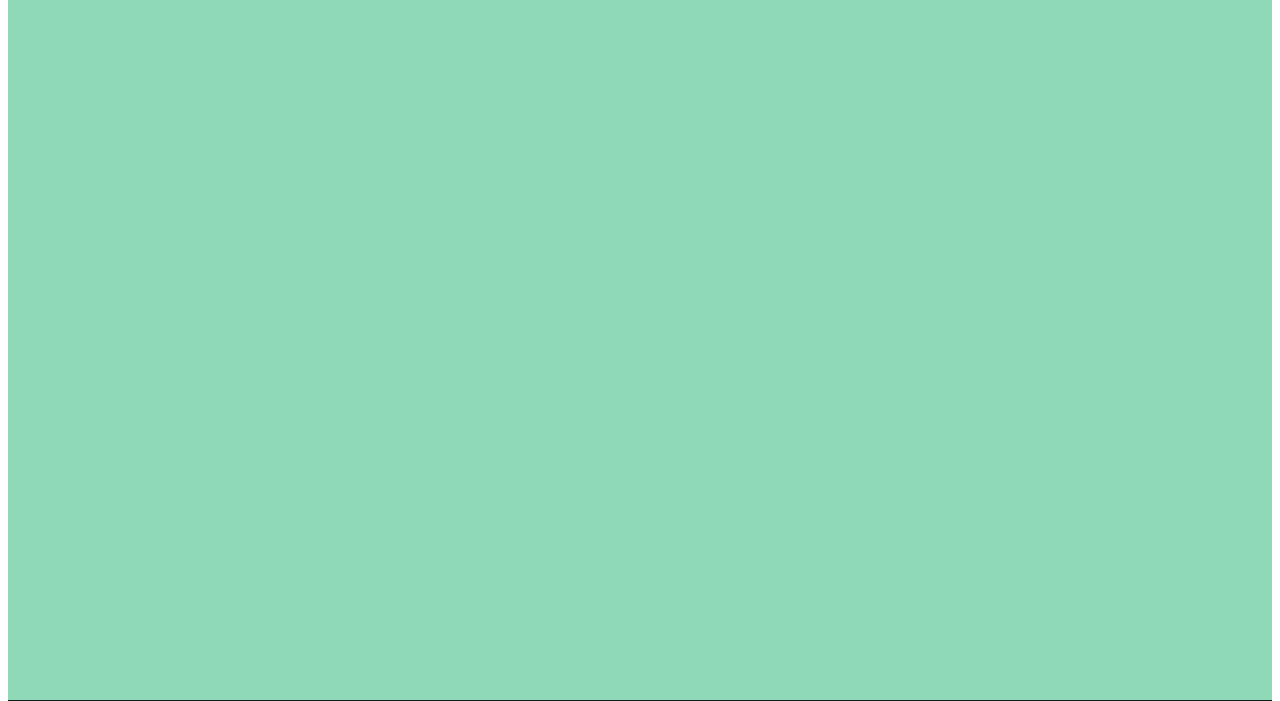
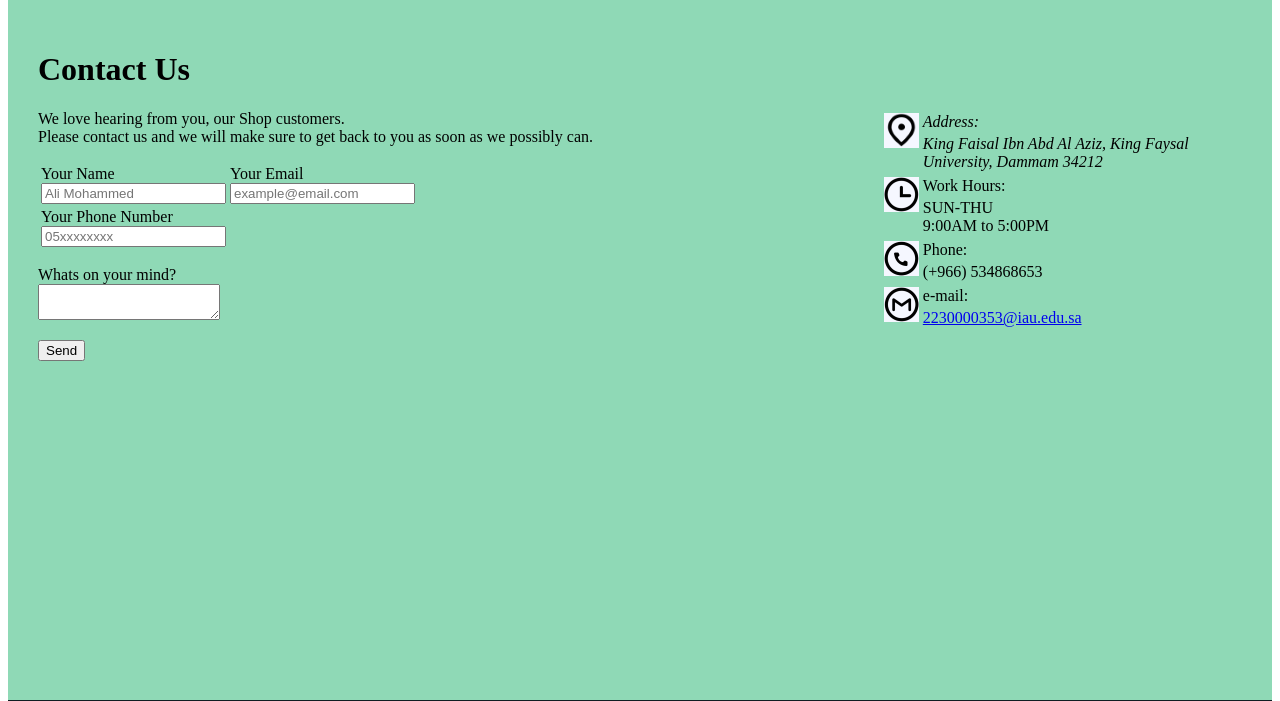
Before and after one commit to MohammadAlsadiq/PC-shopping-website, a PHP site: page /contact.html in a window 1280 px wide. Shown: the part 139-840 px from the top of the page. Run offline with PHP 8.4, Linux system fonts and the light colour scheme.

Commit message:
new contact us page and logos for such

```diff
--- a/PC-shopping-website/milestone2/contact.html
+++ b/PC-shopping-website/milestone2/contact.html
@@ -38,9 +38,109 @@
 
         <div class = "contact_content">
 
+            <h1>Contact Us</h1>
+            <!-- The aside contains our contact details.
+                 Each element is represented as a table.-->
 
+            <aside>
+                <address>
+                <!-- <p>
+                <img style="float: left" src="images/addressLogo.png" height="35" width="35" alt="address logo">
+                Address<br>
+                King Faisal Ibn Abd Al Aziz, King Faysal University, Dammam 34212
+                </p> -->
+                <!-- <ul>
+                    <li style="list-style-image: url(images/addressLogo.png)">
+                        Address<br>
+                        King Faisal Ibn Abd Al Aziz, King Faysal University, Dammam 34212
+                    </li>
+                </ul> -->
+
+                <table>
+                    <tr>
+                        <td style="vertical-align: top;" rowspan="2"><img src="images/addressLogo.png" height="35" width="35" alt="address logo"></td>
+                        <td>Address:</td>
+                    </tr>
+                    <tr>
+                        <td>King Faisal Ibn Abd Al Aziz, King Faysal University, Dammam 34212</td>
+                    </tr>
+                </table>
+                </address>
+
+                <table>
+                    <tr>
+                        <td style="vertical-align: top;" rowspan="2"><img src="images/timeLogo.png" height="35" width="35" alt="address logo"></td>
+                        <td>Work Hours:</td>
+                    </tr>
+                    <tr>
+                        <td>SUN-THU<br>9:00AM to 5:00PM</td>
+                    </tr>
+                </table>
+
+                <table>
+                    <tr>
+                        <td style="vertical-align: top;" rowspan="2"><img src="images/phoneLogo.png" height="35" width="35" alt="address logo"></td>
+                        <td>Phone:</td>
+                    </tr>
+                    <tr>
+                        <td>(+966) 534868653</td>
+                    </tr>
+                </table>
+
+                <table>
+                    <tr>
+                        <td style="vertical-align: top;" rowspan="2"><img src="images/emailLogo.png" height="35" width="35" alt="address logo"></td>
+                        <td>e-mail:</td>
+                    </tr>
+                    <tr>
+                        <td><a href="mailto:2230000353@iau.edu.sa">2230000353@iau.edu.sa</a></td>
+                    </tr>
+                </table>
+            </aside>
+            <p>
+                We love hearing from you, our Shop customers.<br>
+                Please contact us and we will make sure to get back to you as soon as we possibly can.
+            </p>
+
+            <!-- Form elements are positioned using a table -->
+
+            <form action="action.php" method="post">
+                <table>
+                    <tr>
+                        <td>
+                            <label for="name">Your Name</label><br>
+                            <input type="text" name="name" id="name" placeholder="Ali Mohammed"></td>
+                        <td>
+                            <label for="email">Your Email</label><br>
+                            <input type="text" name="email" id="email" placeholder="example@email.com">
+                        </td>
+                    </tr>
+                    <tr>
+                        <td>
+                            <label for="number">Your Phone Number</label><br>
+                            <input type="text" name="phone" id="phone" placeholder="05xxxxxxxx">
+                        </td>
+                    </tr>
+                </table>
+                <p style="margin-bottom: 0px">
+                    <label for="message">Whats on your mind?</label>
+                </p>
+                    <textarea name="message" id="message" placeholder=""></textarea>
+                <p>
+                    <input type="submit" value="Send">
+                </p>
+                <!-- <p>
+                    <label for="name">Your Name</label>
+                    <input type="text" name="name" id="name" placeholder="Ali Mohammed">
+                    <label for="email">Your Email</label>
+                    <input type="text" name="email" id="email" placeholder="example@email.com">
+                </p>
+                <p>
+                    <label for="number">Your Phone Number</label>
+                    <input type="text" name="phone" id="phone" placeholder="05xxxxxxxx">
+                </p> -->
+            </form>
         </div>
-
     </main>
 
 
--- a/PC-shopping-website/milestone2/style.css
+++ b/PC-shopping-website/milestone2/style.css
@@ -299,9 +299,17 @@ hr{
 
 /* =========== FehaFikra =========== */
 
-/* =========== FreePalastine =========== */
+/* =========== Abdulmohsin =========== */
+/* =========== Contact_Us Page =========== */
+.contact_content aside {
+    float: right;
+    width: 30%;
+}
+.contact_content aside img{
+    padding-right: 3%;
+}
 
-/* =========== FreePalastine =========== */
+/* =========== Abdulmohsin =========== */
 
 
 
```
Also changed, not shown: PC-shopping-website/milestone2/images/addressLogo.png (added), PC-shopping-website/milestone2/images/emailLogo.png (added), PC-shopping-website/milestone2/images/phoneLogo.png (added), PC-shopping-website/milestone2/images/timeLogo.png (added).
